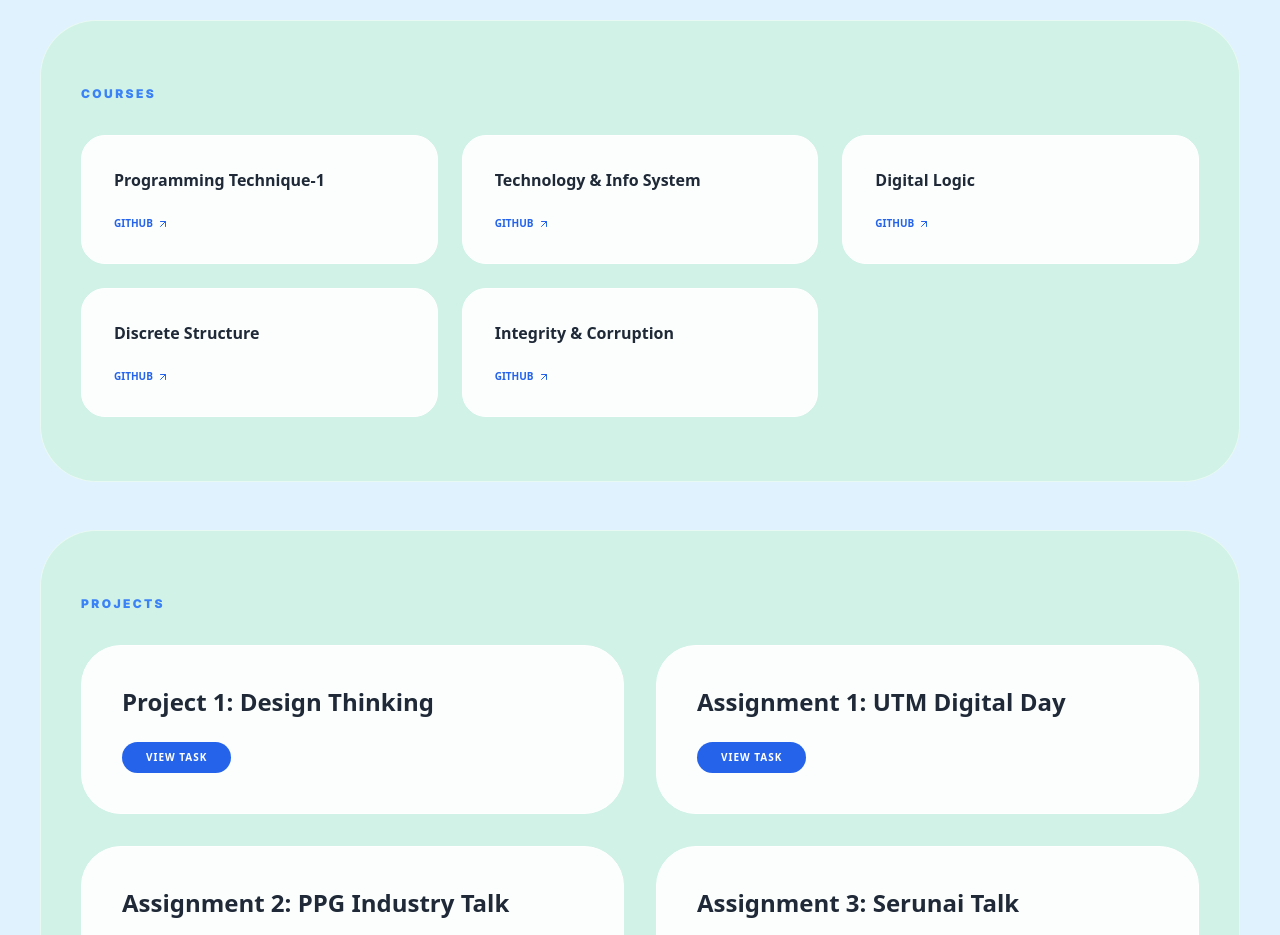
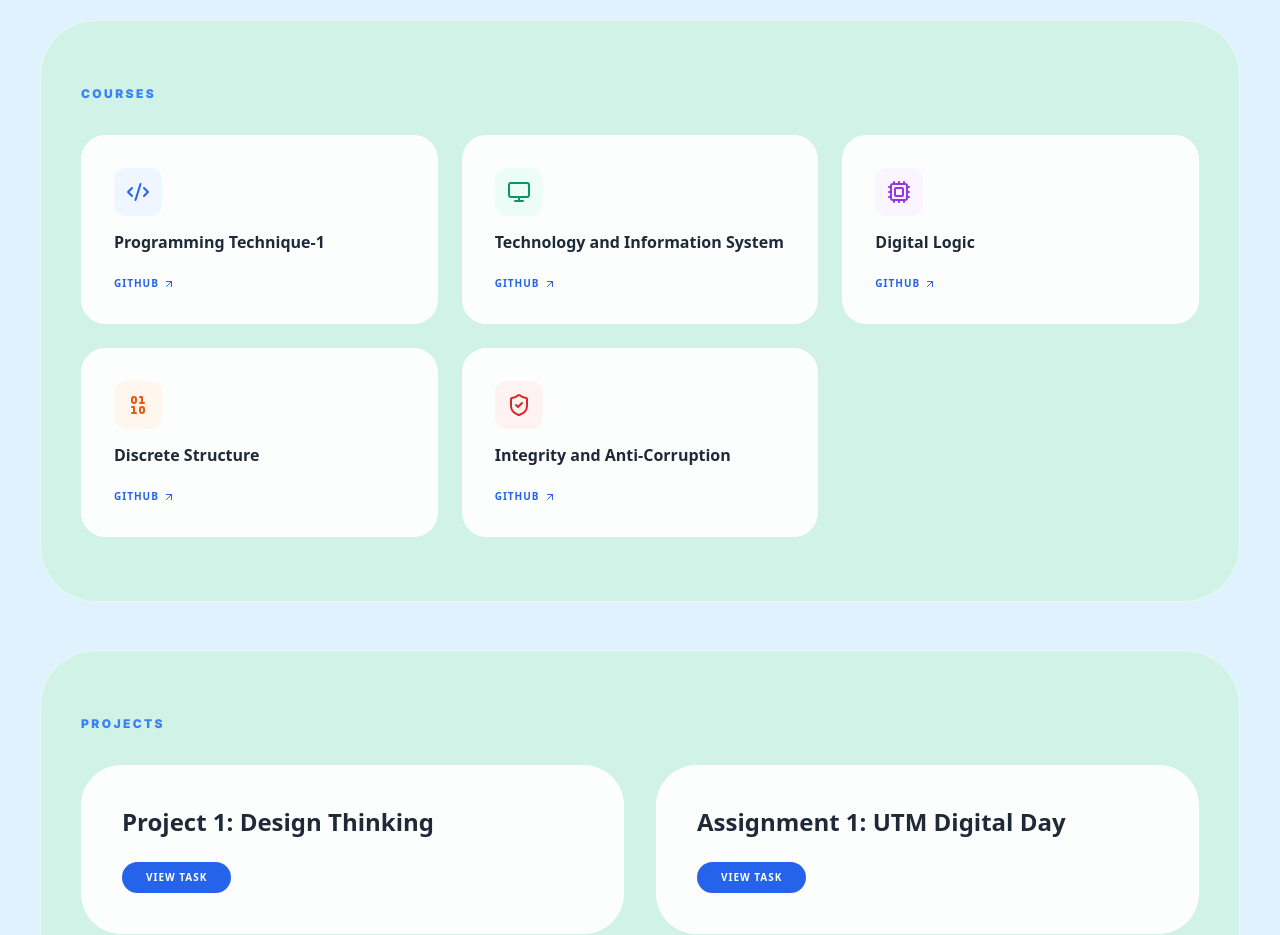
Before and after one commit to nasaaie53/nasaaie53.github.io, a plain HTML site: page index.html in a window 1280 px wide. Shown: the part 1980-2915 px from the top of the page. Drawn offline with nearby package versions, Linux system fonts and the light colour scheme.

Commit message:
Update index.html

```diff
--- a/index.html
+++ b/index.html
@@ -124,25 +124,64 @@
         <section id="courses" data-aos="fade-up" class="mint-container">
             <h3 class="section-title">Courses</h3>
             <div class="grid md:grid-cols-2 lg:grid-cols-3 gap-6">
-                <a href="https://github.com/nasaaie53/SECJ1013-Programming-Technique-1" target="_blank" class="course-card p-8 rounded-3xl border border-white flex flex-col justify-between">
-                    <h4 class="font-bold text-gray-800">Programming Technique-1</h4>
-                    <div class="mt-6 flex items-center text-[10px] font-black uppercase text-blue-600">GitHub <i data-lucide="arrow-up-right" class="ml-1 w-3 h-3"></i></div>
+                <a href="https://github.com/nasaaie53/SECJ1013-Programming-Technique-1" target="_blank" class="course-card p-8 rounded-3xl border border-white flex flex-col justify-between group">
+                    <div>
+                        <div class="course-icon-bg w-12 h-12 rounded-xl bg-blue-50 text-blue-600 flex items-center justify-center mb-4">
+                            <i data-lucide="code-2"></i>
+                        </div>
+                        <h4 class="font-bold text-gray-800 leading-tight">Programming Technique-1</h4>
+                    </div>
+                    <div class="mt-6 flex items-center text-[10px] font-black uppercase text-blue-600 tracking-widest">
+                        GitHub <i data-lucide="arrow-up-right" class="ml-1 w-3 h-3 transition-transform group-hover:translate-x-1 group-hover:-translate-y-1"></i>
+                    </div>
                 </a>
-                <a href="https://github.com/nasaaie53/SECP1513-Technology-Information-System" target="_blank" class="course-card p-8 rounded-3xl border border-white flex flex-col justify-between">
-                    <h4 class="font-bold text-gray-800">Technology & Info System</h4>
-                    <div class="mt-6 flex items-center text-[10px] font-black uppercase text-blue-600">GitHub <i data-lucide="arrow-up-right" class="ml-1 w-3 h-3"></i></div>
+
+                <a href="https://github.com/nasaaie53/SECP1513-Technology-Information-System" target="_blank" class="course-card p-8 rounded-3xl border border-white flex flex-col justify-between group">
+                    <div>
+                        <div class="course-icon-bg w-12 h-12 rounded-xl bg-emerald-50 text-emerald-600 flex items-center justify-center mb-4">
+                            <i data-lucide="monitor"></i>
+                        </div>
+                        <h4 class="font-bold text-gray-800 leading-tight">Technology and Information System</h4>
+                    </div>
+                    <div class="mt-6 flex items-center text-[10px] font-black uppercase text-blue-600 tracking-widest">
+                        GitHub <i data-lucide="arrow-up-right" class="ml-1 w-3 h-3 transition-transform group-hover:translate-x-1 group-hover:-translate-y-1"></i>
+                    </div>
                 </a>
-                <a href="https://github.com/nasaaie53/SECR1013-Digital-Logic" target="_blank" class="course-card p-8 rounded-3xl border border-white flex flex-col justify-between">
-                    <h4 class="font-bold text-gray-800">Digital Logic</h4>
-                    <div class="mt-6 flex items-center text-[10px] font-black uppercase text-blue-600">GitHub <i data-lucide="arrow-up-right" class="ml-1 w-3 h-3"></i></div>
+
+                <a href="https://github.com/nasaaie53/SECR1013-Digital-Logic" target="_blank" class="course-card p-8 rounded-3xl border border-white flex flex-col justify-between group">
+                    <div>
+                        <div class="course-icon-bg w-12 h-12 rounded-xl bg-purple-50 text-purple-600 flex items-center justify-center mb-4">
+                            <i data-lucide="cpu"></i>
+                        </div>
+                        <h4 class="font-bold text-gray-800 leading-tight">Digital Logic</h4>
+                    </div>
+                    <div class="mt-6 flex items-center text-[10px] font-black uppercase text-blue-600 tracking-widest">
+                        GitHub <i data-lucide="arrow-up-right" class="ml-1 w-3 h-3 transition-transform group-hover:translate-x-1 group-hover:-translate-y-1"></i>
+                    </div>
                 </a>
-                <a href="https://github.com/nasaaie53/SECI1013-Discrete-Structure" target="_blank" class="course-card p-8 rounded-3xl border border-white flex flex-col justify-between">
-                    <h4 class="font-bold text-gray-800">Discrete Structure</h4>
-                    <div class="mt-6 flex items-center text-[10px] font-black uppercase text-blue-600">GitHub <i data-lucide="arrow-up-right" class="ml-1 w-3 h-3"></i></div>
+
+                <a href="https://github.com/nasaaie53/SECI1013-Discrete-Structure" target="_blank" class="course-card p-8 rounded-3xl border border-white flex flex-col justify-between group">
+                    <div>
+                        <div class="course-icon-bg w-12 h-12 rounded-xl bg-orange-50 text-orange-600 flex items-center justify-center mb-4">
+                            <i data-lucide="binary"></i>
+                        </div>
+                        <h4 class="font-bold text-gray-800 leading-tight">Discrete Structure</h4>
+                    </div>
+                    <div class="mt-6 flex items-center text-[10px] font-black uppercase text-blue-600 tracking-widest">
+                        GitHub <i data-lucide="arrow-up-right" class="ml-1 w-3 h-3 transition-transform group-hover:translate-x-1 group-hover:-translate-y-1"></i>
+                    </div>
                 </a>
-                <a href="https://github.com/nasaaie53/ULRS1032-Integrity-and-Anti-Corruption" target="_blank" class="course-card p-8 rounded-3xl border border-white flex flex-col justify-between">
-                    <h4 class="font-bold text-gray-800">Integrity & Corruption</h4>
-                    <div class="mt-6 flex items-center text-[10px] font-black uppercase text-blue-600">GitHub <i data-lucide="arrow-up-right" class="ml-1 w-3 h-3"></i></div>
+
+                <a href="https://github.com/nasaaie53/ULRS1032-Integrity-and-Anti-Corruption" target="_blank" class="course-card p-8 rounded-3xl border border-white flex flex-col justify-between group">
+                    <div>
+                        <div class="course-icon-bg w-12 h-12 rounded-xl bg-red-50 text-red-600 flex items-center justify-center mb-4">
+                            <i data-lucide="shield-check"></i>
+                        </div>
+                        <h4 class="font-bold text-gray-800 leading-tight">Integrity and Anti-Corruption</h4>
+                    </div>
+                    <div class="mt-6 flex items-center text-[10px] font-black uppercase text-blue-600 tracking-widest">
+                        GitHub <i data-lucide="arrow-up-right" class="ml-1 w-3 h-3 transition-transform group-hover:translate-x-1 group-hover:-translate-y-1"></i>
+                    </div>
                 </a>
             </div>
         </section>
```
